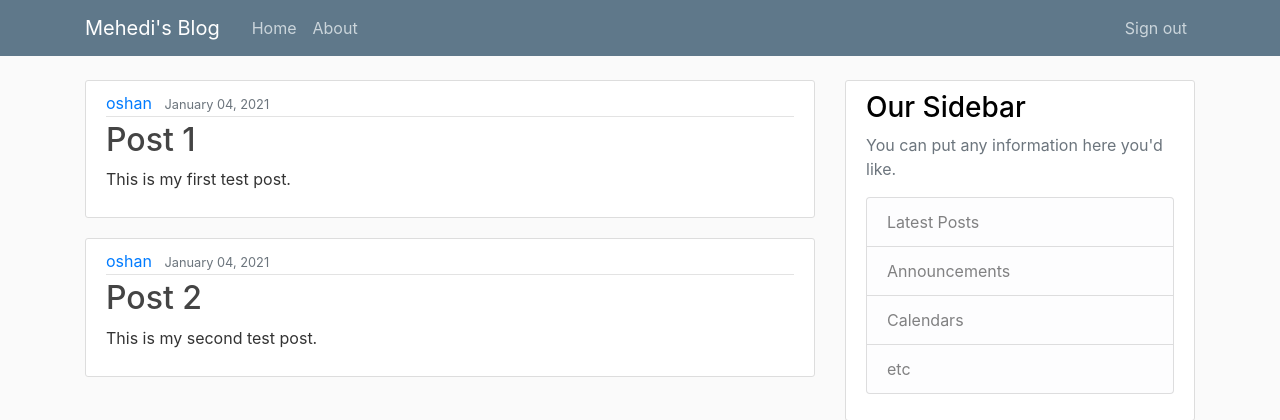
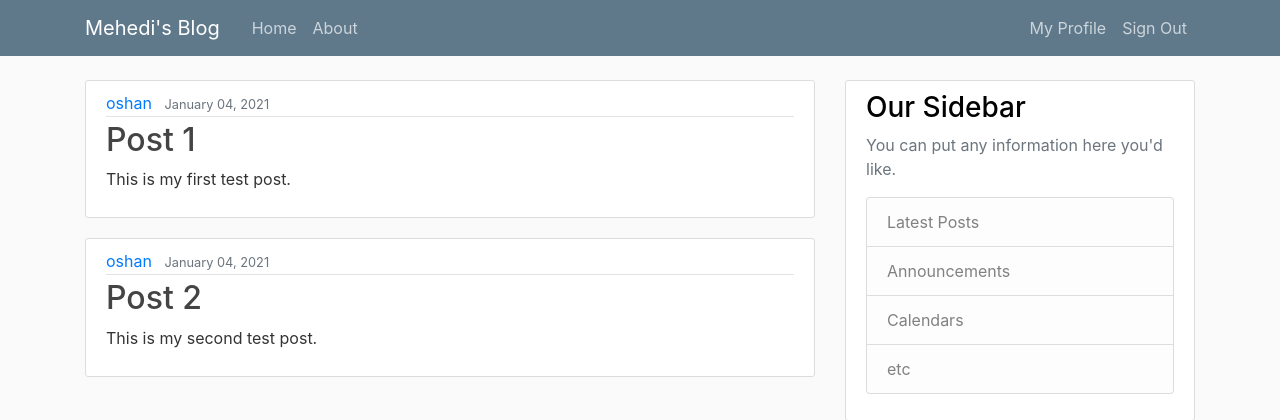
Before and after one commit to MehediEhteshum/MehedisBlog-Django, a Django app: page / in a window 1280 px wide. Shown: the top 420 px of the page. Run offline with Django 3.2, Linux system fonts and the light colour scheme; a user stored in the database is signed in; data comes from the database, SQL or seed files in the repository; both versions use the stored data as it was after the commit.

Commit message:
user profile page created that requires login; signin after signup added;

```diff
--- a/project/project/settings.py
+++ b/project/project/settings.py
@@ -136,3 +136,4 @@ if DEBUG:
 CRISPY_TEMPLATE_PACK = "bootstrap4"
 
 LOGIN_REDIRECT_URL = 'blog-home'
+LOGIN_URL = 'user-signin'
--- a/project/project/urls.py
+++ b/project/project/urls.py
@@ -24,6 +24,7 @@ from blog.views import (
 )
 from users.views import(
     signup,
+    profile
 )
 
 urlpatterns = [
@@ -33,6 +34,7 @@ urlpatterns = [
     path('signup/', signup, name="user-signup"),
     path('signin/', LoginView.as_view(template_name="users/signin.html"), name="user-signin"),
     path('signout/', LogoutView.as_view(template_name="users/signout.html"), name="user-signout"),
+    path('my-profile/', profile, name="user-profile"),
 ]
 
 if settings.DEBUG:
--- a/project/templates/navbar_snippet.html
+++ b/project/templates/navbar_snippet.html
@@ -14,10 +14,11 @@
         <!-- Navbar Right Side -->
         <div class="navbar-nav">
           {% if user.is_authenticated %}
-          <a class="nav-item nav-link" href="{% url 'user-signout' %}">Sign out</a>
+          <a class="nav-item nav-link" href="{% url 'user-profile' %}">My Profile</a>
+          <a class="nav-item nav-link" href="{% url 'user-signout' %}">Sign Out</a>
           {% else %}
-          <a class="nav-item nav-link" href="{% url 'user-signin' %}">Sign in</a>
-          <a class="nav-item nav-link" href="{% url 'user-signup' %}">Sign up</a>
+          <a class="nav-item nav-link" href="{% url 'user-signin' %}">Sign In</a>
+          <a class="nav-item nav-link" href="{% url 'user-signup' %}">Sign Up</a>
           {% endif %}
         </div>
       </div>
--- /dev/null
+++ b/project/templates/users/profile.html
@@ -0,0 +1,5 @@
+{% extends "base.html" %}
+
+{% block content %}
+<h2>{{ user.username }}</h2>
+{% endblock content %}
```
Also changed, not shown: project/users/views.py (+7 -2 lines), project/db.sqlite3.
